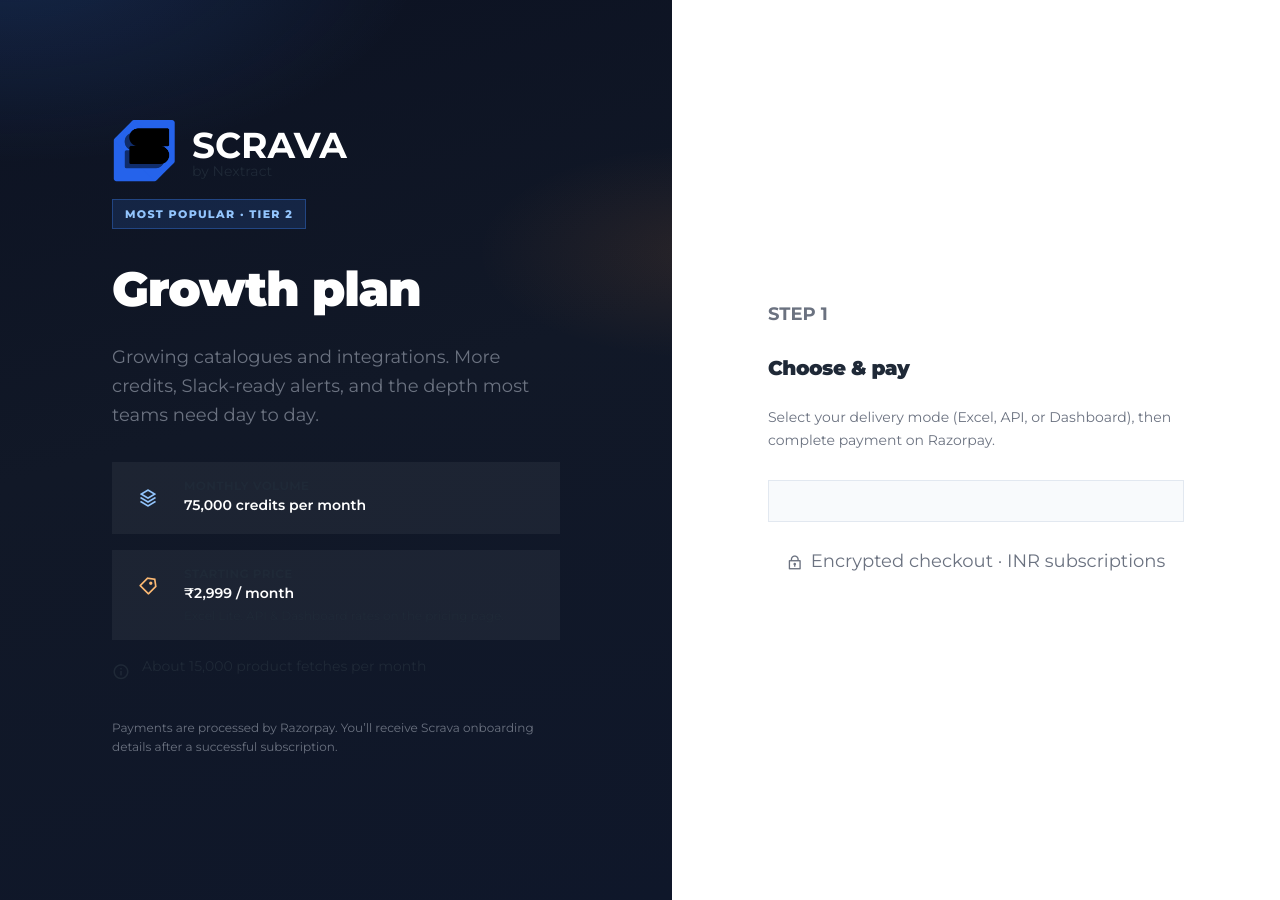
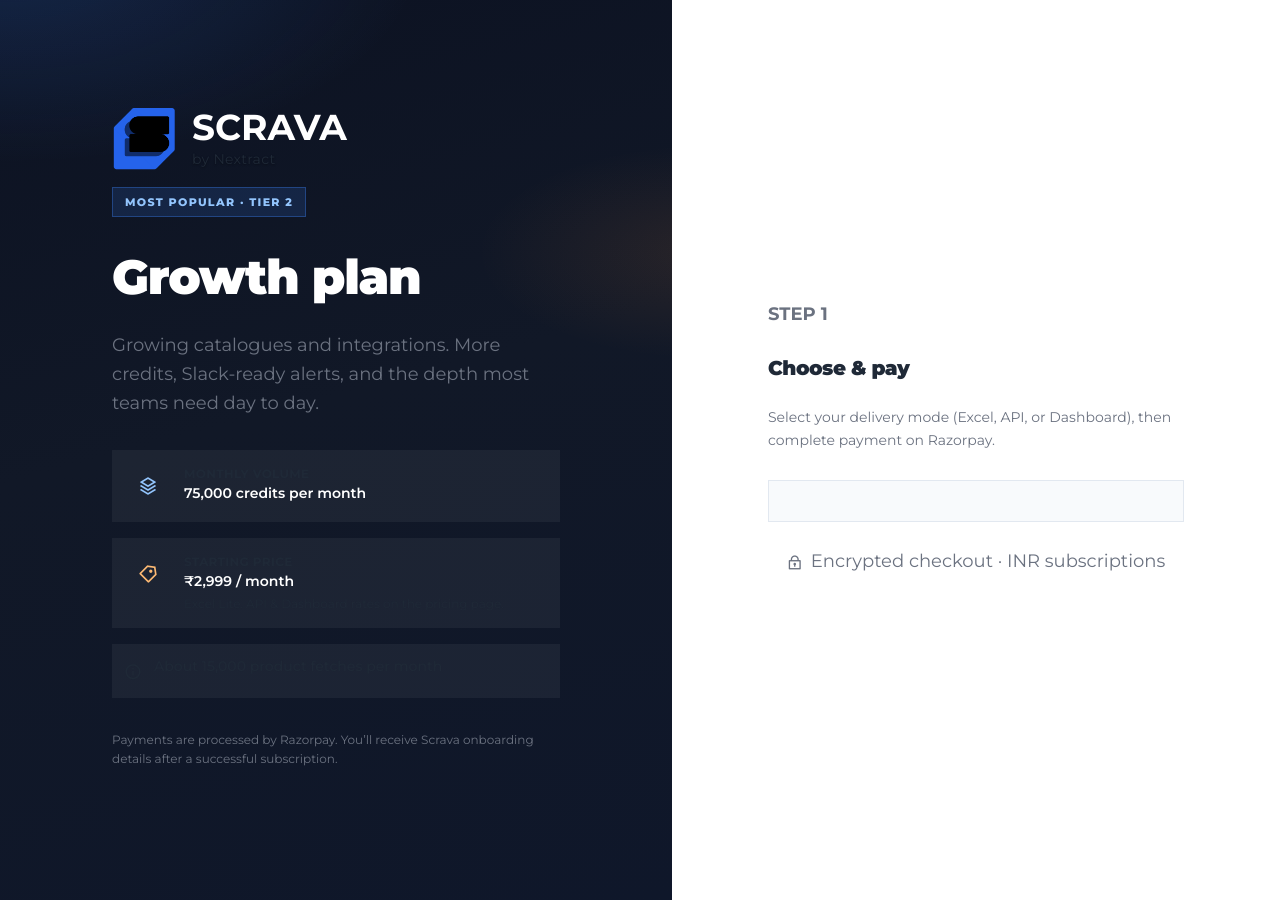
Before and after one commit to parthravrani/nextract, a Jekyll site: the page built from scrava-subscribe-growth.html, in a window 1280 px wide. Built offline with Jekyll 4.4.1, drawn with Linux system fonts in a browser that asks for light colours; a script that is not in the unit is left out.

Commit message:
Update scrava-plan-checkout.html

```diff
--- a/_layouts/scrava-plan-checkout.html
+++ b/_layouts/scrava-plan-checkout.html
@@ -123,6 +123,15 @@
         background: radial-gradient(ellipse 80% 70% at 15% 25%, rgba(59, 130, 246, 0.18), transparent 55%),
             radial-gradient(ellipse 50% 40% at 90% 80%, rgba(251, 146, 60, 0.1), transparent 50%);
     }
+    /* Light: tight tagline per design; dark: readable line-height + contrast */
+    .scrava-co__by-nextract {
+        line-height: 0.5;
+    }
+    .scrava-co--dark .scrava-co__by-nextract {
+        line-height: 1.35;
+        letter-spacing: 0.02em;
+        text-shadow: 0 1px 2px rgba(0, 0, 0, 0.35);
+    }
 </style>
 
 <main class="scrava-co__shell {% if page.checkout_theme == 'dark' %}scrava-co--dark{% endif %}">
@@ -136,7 +145,7 @@
                         <img src="{{ '/assets/images/scrava.png' | relative_url }}" alt="Scrava Logo" class="h-16 w-auto object-contain shrink-0">
                         <div class="flex min-w-0 flex-col justify-center -mt-1">
                             <span class="font-['Montserrat',sans-serif] text-4xl font-bold leading-tight {% if page.checkout_theme == 'dark' %}text-white{% else %}text-slate-900{% endif %}">SCRAVA</span>
-                            <span class="font-['Quicksand',sans-serif] text-sm {% if page.checkout_theme == 'dark' %}text-neutral-300{% else %}text-slate-500{% endif %}" style="line-height: 0.5;">by Nextract</span>
+                            <span class="scrava-co__by-nextract font-['Quicksand',sans-serif] text-sm {% if page.checkout_theme == 'dark' %}text-slate-200{% else %}text-slate-500{% endif %}">by Nextract</span>
                         </div>
                     </div>
                     {% if page.badge %}
@@ -173,9 +182,9 @@
                         </dd>
                     </div>
                     {% if page.fetches_line %}
-                    <div class="flex items-start gap-3 pl-1 text-sm {% if page.checkout_theme == 'dark' %}text-slate-400{% else %}text-slate-500{% endif %}">
-                        <i class="ri-information-line mt-0.5 text-lg text-slate-400" aria-hidden="true"></i>
-                        <span>{{ page.fetches_line }}</span>
+                    <div class="flex items-start gap-3 text-sm {% if page.checkout_theme == 'dark' %}rounded-xl bg-white/5 px-3 py-3 text-slate-200 ring-1 ring-white/10{% else %}pl-1 text-slate-500{% endif %}">
+                        <i class="ri-information-line mt-0.5 shrink-0 text-lg {% if page.checkout_theme == 'dark' %}text-slate-300{% else %}text-slate-400{% endif %}" aria-hidden="true"></i>
+                        <span class="{% if page.checkout_theme == 'dark' %}font-medium text-slate-100{% endif %}">{{ page.fetches_line }}</span>
                     </div>
                     {% endif %}
                 </dl>
```
